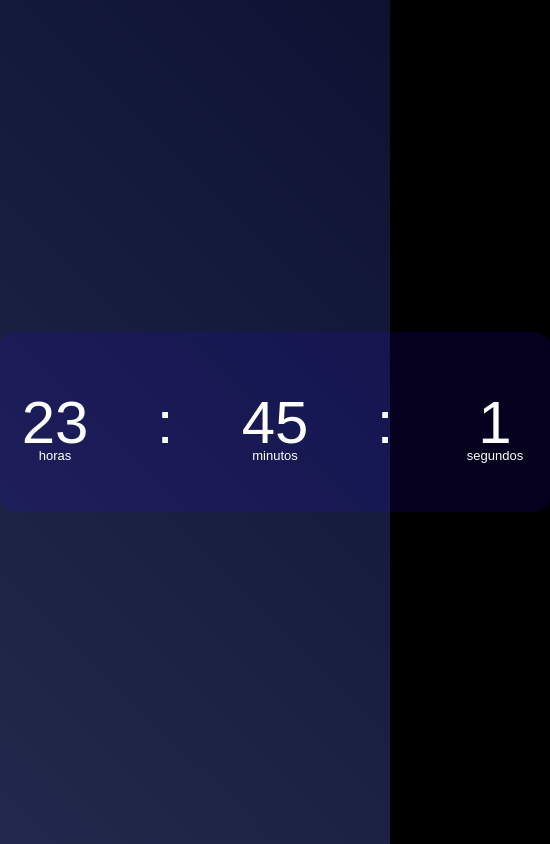
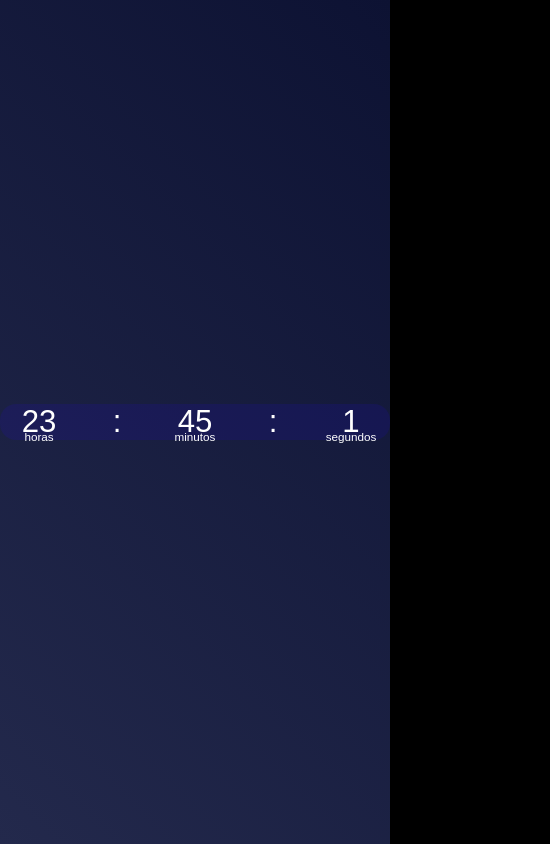
Before and after one commit to ggvictor/relogio, a plain HTML site: page index.html in a window 390 px wide. Shown: the whole page, 550 px wide, since content can reach past the window. Drawn offline with Linux system fonts and the light colour scheme.

Commit message:
deixando responsivo

```diff
--- /dev/null
+++ b/estilos/responsivo.css
@@ -0,0 +1,10 @@
+@media only screen and (max-width:550px){
+    .numero span {
+        font-size: 8vw;
+    }
+
+    .numero span::after {
+        font-size: 3vw;
+    }
+
+}
--- a/style.css
+++ b/estilos/style.css
@@ -12,27 +12,24 @@ body{
 
 
 #container{
-    position: relative;
-    position: absolute;
-    top: 50%;
-    left: 50%;
-    transform: translate(-50%, -50%);
+
     font-size: 22px;
     height: 100vh;
     display: flex;
-    width: 100%;
     align-items: center;
     justify-content: space-around;
     background-image: linear-gradient(45deg, #23294C, #0D1233);
+    max-width: 100%;
 }
 
 .Relogio{
     color: white;
-    width: 800px;
-    height: 180px;
+    max-width: 100%;
+    height: auto;
 
 }
 .numero{
+    font-size:10vw;
     border-radius: 16px;
     width: 100%;
     height: 100%;
@@ -46,7 +43,7 @@ body{
 }
 .numero span{
     font-family: Arial, Helvetica, sans-serif;
-    font-size: 60px;
+    font-size: 50px;
     width: 110px;
     display: inline-block;
     position: relative;
--- a/index.html
+++ b/index.html
@@ -4,7 +4,8 @@
     <meta charset="UTF-8">
     <meta name="viewport" content="width=device-width, initial-scale=1.0">
     <title>Relogio Digital</title>
-    <link rel="stylesheet" href="style.css">
+    <link rel="stylesheet" href="estilos/style.css">
+    <link rel="stylesheet" href="estilos/responsivo.css">
 </head>
 <body onload="relogio()">
 
@@ -19,19 +20,6 @@
             </div>
         </div>
     </div>
-    <script >
-
-        let hrs = document.getElementById("horas")
-        let min = document.getElementById("minutos")
-        let seg = document.getElementById("segundos")
-        setInterval(() =>{
-            let data = new Date();
-            hrs.innerHTML = data.getHours();
-            min.innerHTML= data.getMinutes();
-            seg.innerHTML = data.getSeconds();
-
-    },1000)
-
-    </script>
+    <script src="index.js"></script>
 </body>
 </html>
--- /dev/null
+++ b/index.js
@@ -0,0 +1,10 @@
+let hrs = document.getElementById("horas")
+let min = document.getElementById("minutos")
+let seg = document.getElementById("segundos")
+setInterval(() =>{
+    let data = new Date();
+    hrs.innerHTML = data.getHours();
+    min.innerHTML= data.getMinutes();
+    seg.innerHTML = data.getSeconds();
+
+},1000)
```
